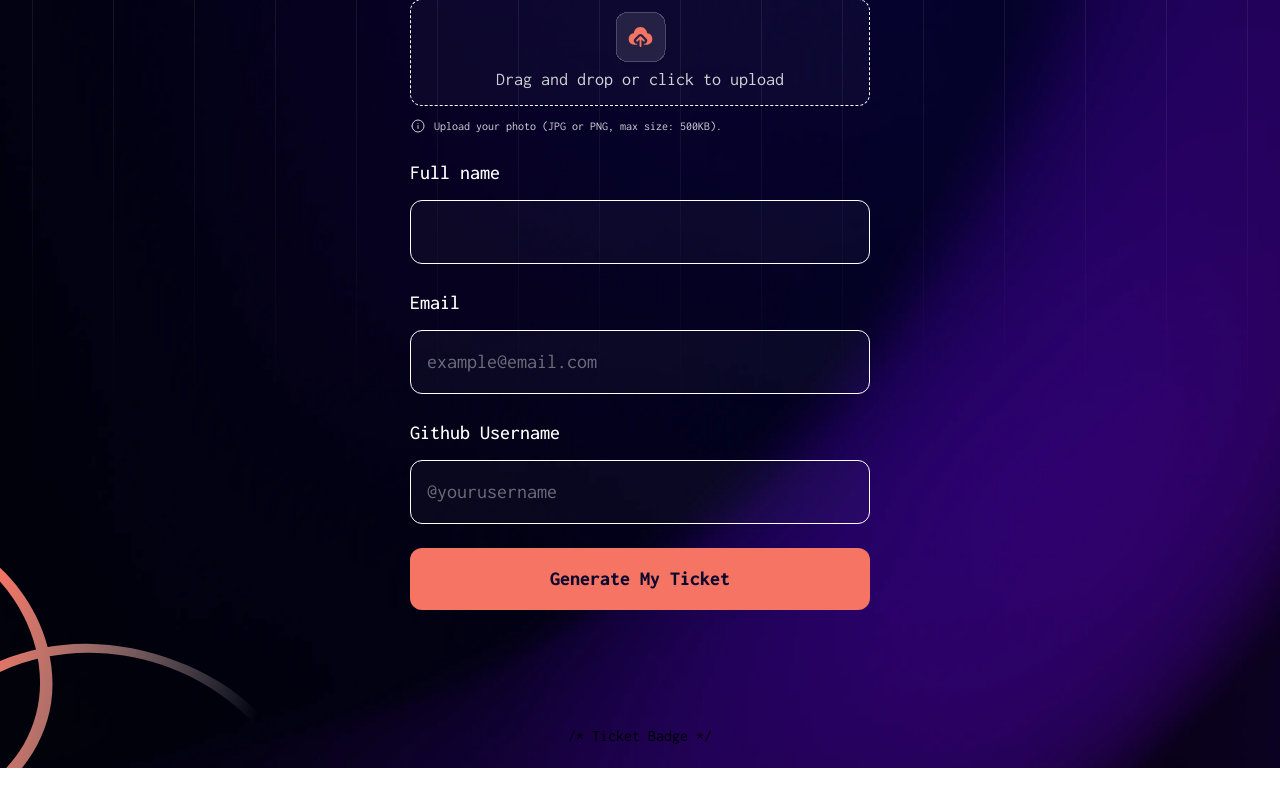
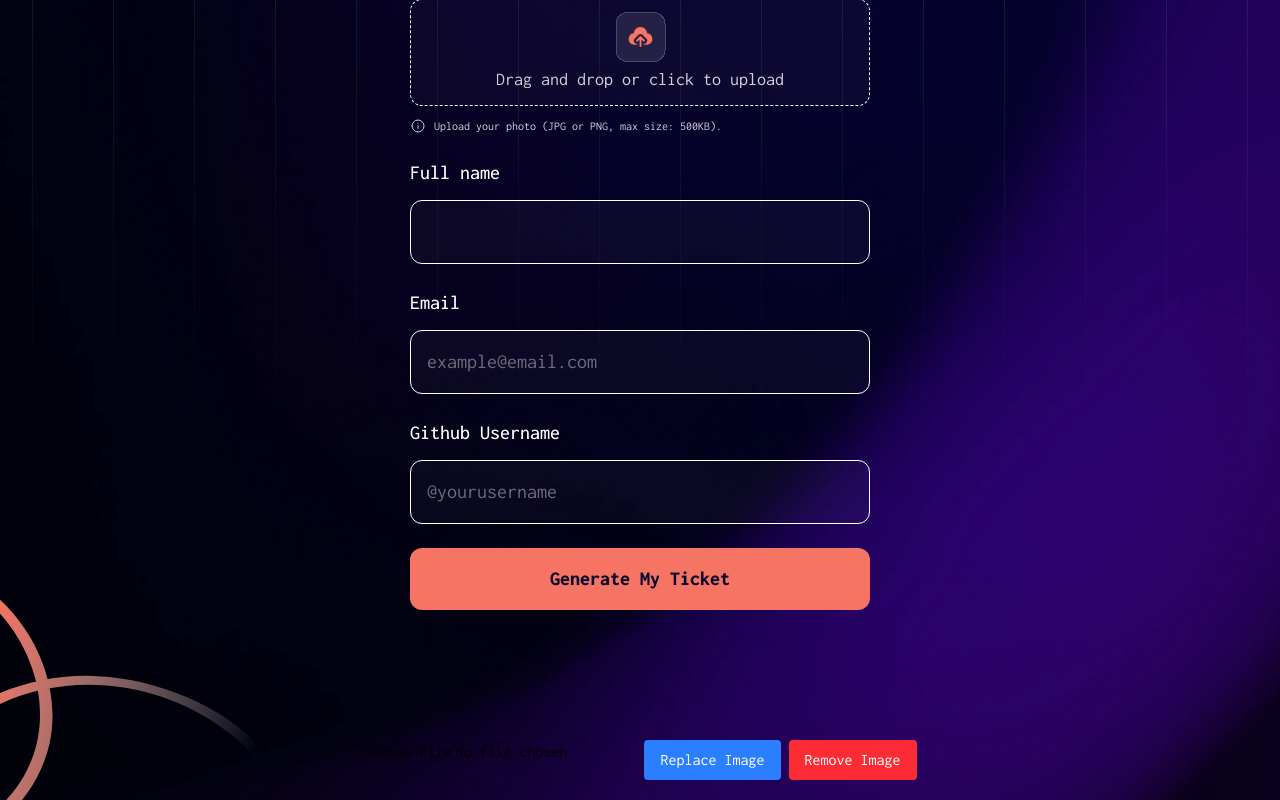
Before and after one commit to Buch-dev/Ticket-Generator, a React (Vite) app: page / in a window 1280 px wide. Shown: the part 401-1201 px from the top of the page. Before the commit the page ends 1169 px from the top, so only its background shows below. Built offline with nearby package versions, Linux system fonts and the light colour scheme.

Commit message:
preview Url update

```diff
--- a/src/App.jsx
+++ b/src/App.jsx
@@ -139,13 +139,32 @@ function App() {
             username={username}
             handleAvatarUpload={handleAvatarUpload}
             avatarUrl={avatarUrl}
+            setAvatarUrl={setAvatarUrl}
             previewUrl={previewUrl}
             setPreviewUrl={setPreviewUrl}
           />
+          <div className="flex gap-2 mt-4">
+            <input type="file" onChange={handleAvatarUpload} />
+            <button
+              className="bg-blue-500 text-white px-4 py-2 rounded"
+              onClick={() => document.querySelector('input[type="file"]').click()}
+            >
+              Replace Image
+            </button>
+            <button
+              className="bg-red-500 text-white px-4 py-2 rounded"
+              onClick={() => {
+                setAvatarUrl("");
+                setPreviewUrl("");
+              }}
+            >
+              Remove Image
+            </button>
+          </div>
         </>
       )}
 
-      /* Ticket Badge */
+      {/* Ticket Badge */}
       {step === 2 && (
         <>
           <div className="flex flex-col items-center gap-5 md:gap-8">
--- a/src/components/Form.jsx
+++ b/src/components/Form.jsx
@@ -16,6 +16,7 @@ const Form = ({
   username,
   handleAvatarUpload,
   avatarUrl,
+  setAvatarUrl,
   previewUrl,
   setPreviewUrl,
 }) => {
@@ -48,7 +49,7 @@ const Form = ({
               <img
                 src={previewUrl}
                 alt="Avatar"
-                className="w-20 h-20 rounded-full"
+                className="w-[50px] h-[50px] rounded-xl border border-[#8784A5]"
               />
             ) : (
               <div className="flex flex-col items-center justify-center">
@@ -59,6 +60,27 @@ const Form = ({
               </div>
             )}
           </div>
+          {previewUrl && (
+            <div className="flex gap-2 items-center justify-center mt-4">
+              <button
+                onClick={() =>
+                  document.querySelector('input[type="file"]').click()
+                }
+                className="z-10 bg-[#D1D0D5]/20 text-xs tracking-[-0.2px] py-1 px-2 rounded-sm text-white hover:underline cursor-pointer"
+              >
+                Change image
+              </button>
+              <button
+                onClick={() => {
+                  setAvatarUrl("");
+                  setPreviewUrl("");
+                }}
+                className="z-10 bg-[#D1D0D5]/20 text-xs tracking-[-0.2px] py-1 px-2 rounded-sm text-white hover:underline cursor-pointer"
+              >
+                Remove image
+              </button>
+            </div>
+          )}
         </div>
         <div className="flex gap-2">
           <InfoIcon />
```
Lines whose indentation alone changed are shown as unchanged.
